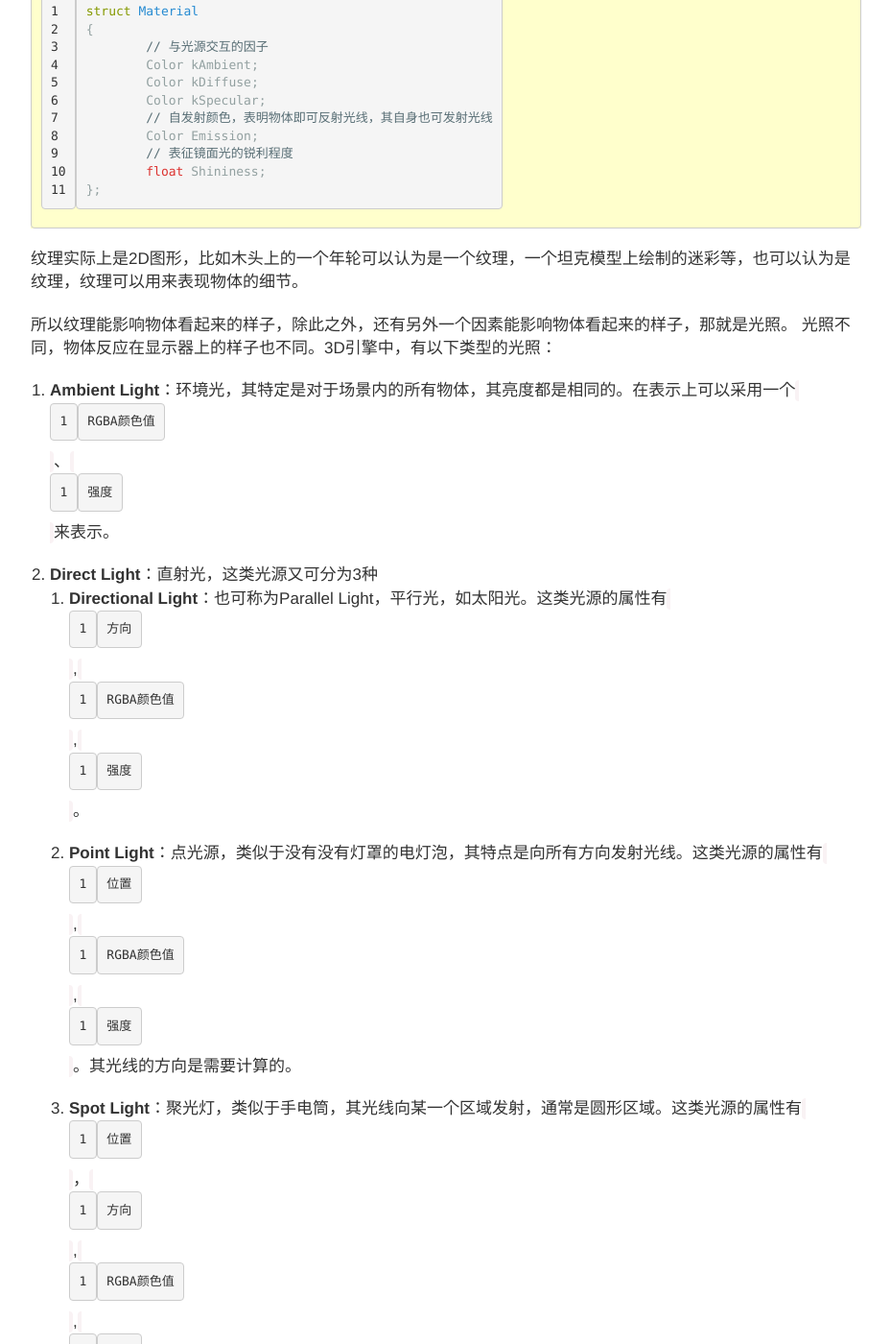
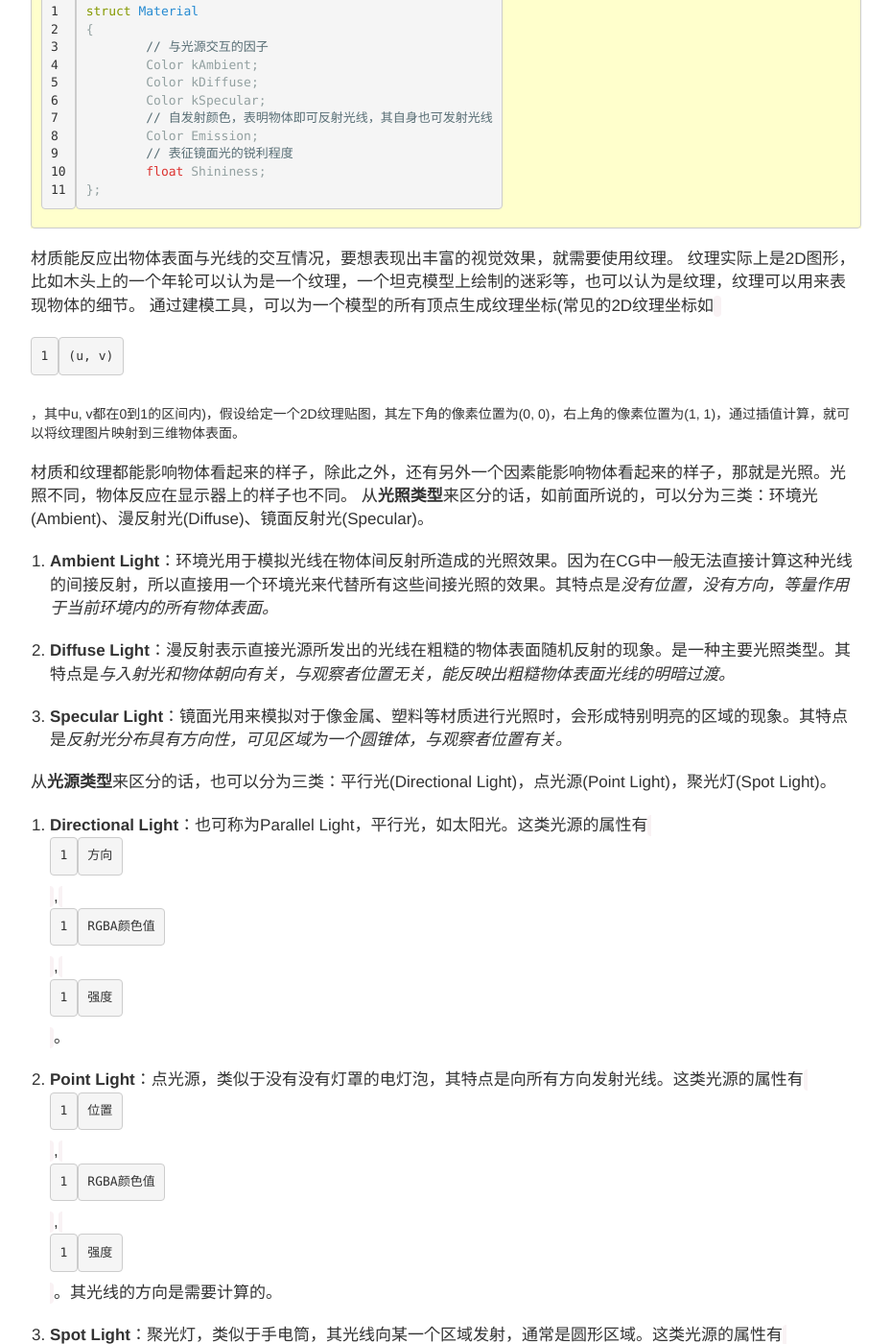
Before and after one commit to Gemini2015/gemini2015.github.io, a Jekyll site: the page built from _posts/2014-09-09-3d-game-engine-programming.markdown, in a window 1280 px wide and 1400 px high, scrolled down 3233 px. Shown: the whole window at 96% size, without its empty margins (175-1104 px from the left). Built offline with Jekyll 4.4.1, drawn with Linux system fonts in a browser that asks for light colours; nearby versions of some CDN libraries; comment, search, counter and statistics services are not loaded.

Commit message:
更新光照

````diff
--- a/_posts/2014-09-09-3d-game-engine-programming.markdown
+++ b/_posts/2014-09-09-3d-game-engine-programming.markdown
@@ -92,7 +92,7 @@ OpenGL是一个跨平台的图形接口，但是针对OpenGL的扩展函数却
 - 裁剪
 
 
-纹理、材质、光照
+材质、纹理、光照
 --
 以上的3D模型只是构成了3维世界中，物体的几何特性。真正展现在显示器上的，是各种各样的图片。
 比如，一个长方体，长宽高，位置等都是它的几何信息。可以用一个AABB来表示。但是这些信息并不能构成它到底看起来是什么样子。
@@ -122,16 +122,24 @@ struct Material
 };
 ```
 
+材质能反应出物体表面与光线的交互情况，要想表现出丰富的视觉效果，就需要使用纹理。
 纹理实际上是2D图形，比如木头上的一个年轮可以认为是一个纹理，一个坦克模型上绘制的迷彩等，也可以认为是纹理，纹理可以用来表现物体的细节。
+通过建模工具，可以为一个模型的所有顶点生成纹理坐标(常见的2D纹理坐标如`(u, v)`，其中u, v都在0到1的区间内)，假设给定一个2D纹理贴图，其左下角的像素位置为(0, 0)，右上角的像素位置为(1, 1)，通过插值计算，就可以将纹理图片映射到三维物体表面。
 
-所以纹理能影响物体看起来的样子，除此之外，还有另外一个因素能影响物体看起来的样子，那就是光照。
-光照不同，物体反应在显示器上的样子也不同。3D引擎中，有以下类型的光照：
+材质和纹理都能影响物体看起来的样子，除此之外，还有另外一个因素能影响物体看起来的样子，那就是光照。光照不同，物体反应在显示器上的样子也不同。
+从**光照类型**来区分的话，如前面所说的，可以分为三类：环境光(Ambient)、漫反射光(Diffuse)、镜面反射光(Specular)。
 
-1.  **Ambient Light**：环境光，其特定是对于场景内的所有物体，其亮度都是相同的。在表示上可以采用一个`RGBA颜色值`、`强度`来表示。
-2.  **Direct Light**：直射光，这类光源又可分为3种
-    1.  **Directional Light**：也可称为Parallel Light，平行光，如太阳光。这类光源的属性有`方向`,`RGBA颜色值`,`强度`。
-    2.  **Point Light**：点光源，类似于没有没有灯罩的电灯泡，其特点是向所有方向发射光线。这类光源的属性有`位置`,`RGBA颜色值`,`强度`。其光线的方向是需要计算的。
-    3.  **Spot Light**：聚光灯，类似于手电筒，其光线向某一个区域发射，通常是圆形区域。这类光源的属性有`位置`，`方向`,`RGBA颜色值`,`强度`,`内圆锥夹角`，`外圆锥夹角`。Spot Light照在平面上看起来是一个圆环，内圆锥夹角对应的半径为R1的圆，外圆锥夹角对应的是半径为R2的夹角，R2>R1,在半径0 - R1的区域，亮度较高，在R1 - R2的区域亮度逐渐降低，大于R2的区域，基本上为环境光状态。
+1. **Ambient Light**：环境光用于模拟光线在物体间反射所造成的光照效果。因为在CG中一般无法直接计算这种光线的间接反射，所以直接用一个环境光来代替所有这些间接光照的效果。其特点是*没有位置，没有方向，等量作用于当前环境内的所有物体表面。*
+
+2. **Diffuse Light**：漫反射表示直接光源所发出的光线在粗糙的物体表面随机反射的现象。是一种主要光照类型。其特点是*与入射光和物体朝向有关，与观察者位置无关，能反映出粗糙物体表面光线的明暗过渡。*
+
+3. **Specular Light**：镜面光用来模拟对于像金属、塑料等材质进行光照时，会形成特别明亮的区域的现象。其特点是*反射光分布具有方向性，可见区域为一个圆锥体，与观察者位置有关。*
+
+从**光源类型**来区分的话，也可以分为三类：平行光(Directional Light)，点光源(Point Light)，聚光灯(Spot Light)。
+
+1.  **Directional Light**：也可称为Parallel Light，平行光，如太阳光。这类光源的属性有`方向`,`RGBA颜色值`,`强度`。
+2.  **Point Light**：点光源，类似于没有没有灯罩的电灯泡，其特点是向所有方向发射光线。这类光源的属性有`位置`,`RGBA颜色值`,`强度`。其光线的方向是需要计算的。
+3.  **Spot Light**：聚光灯，类似于手电筒，其光线向某一个区域发射，通常是圆形区域。这类光源的属性有`位置`，`方向`,`RGBA颜色值`,`强度`,`内圆锥夹角`，`外圆锥夹角`。Spot Light照在平面上看起来是一个圆环，内圆锥夹角对应的半径为R1的圆，外圆锥夹角对应的是半径为R2的夹角，R2>R1,在半径0 - R1的区域，亮度较高，在R1 - R2的区域亮度逐渐降低，大于R2的区域，基本上为环境光状态。
 
 
 未完待续……
````
